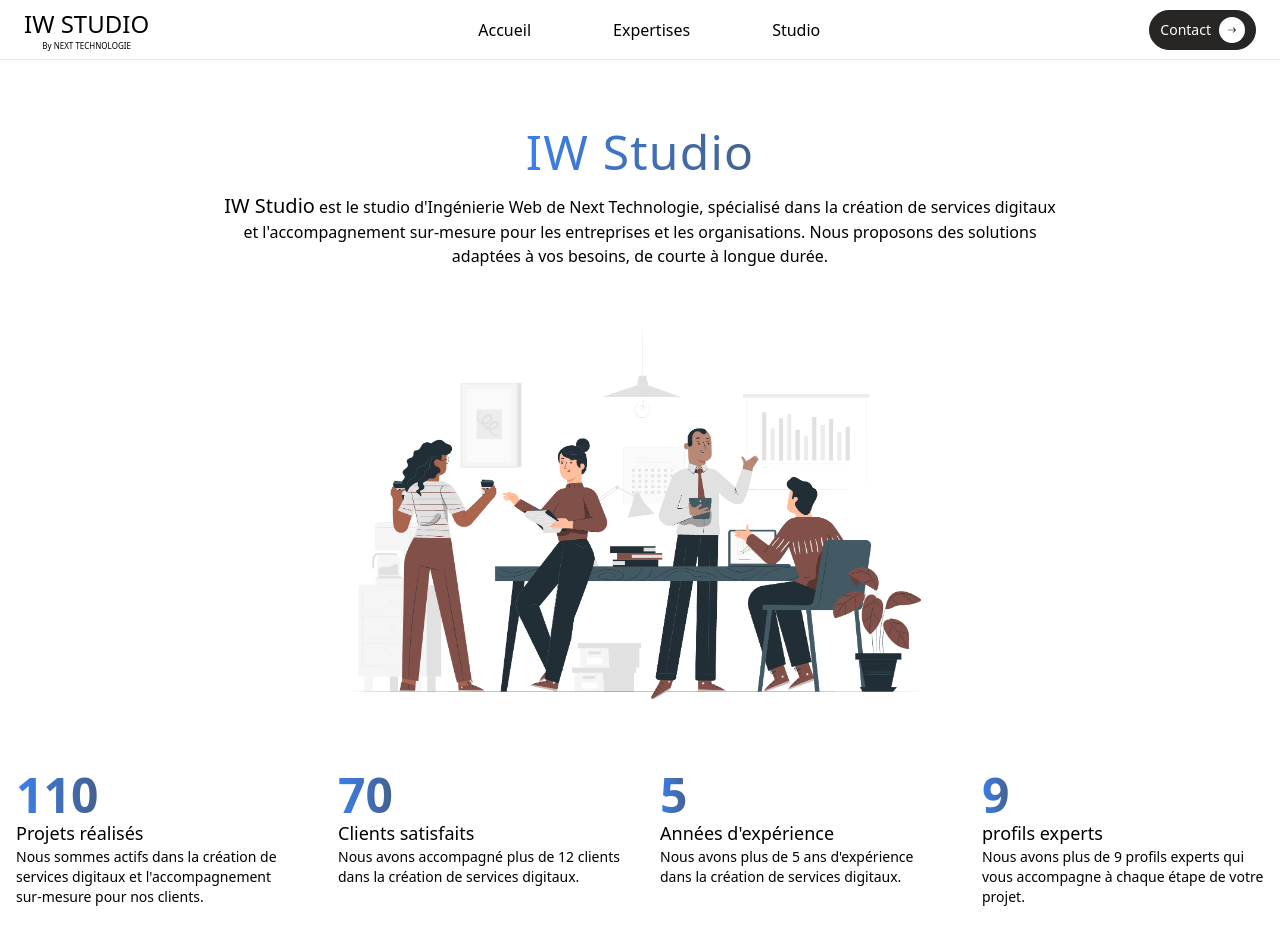
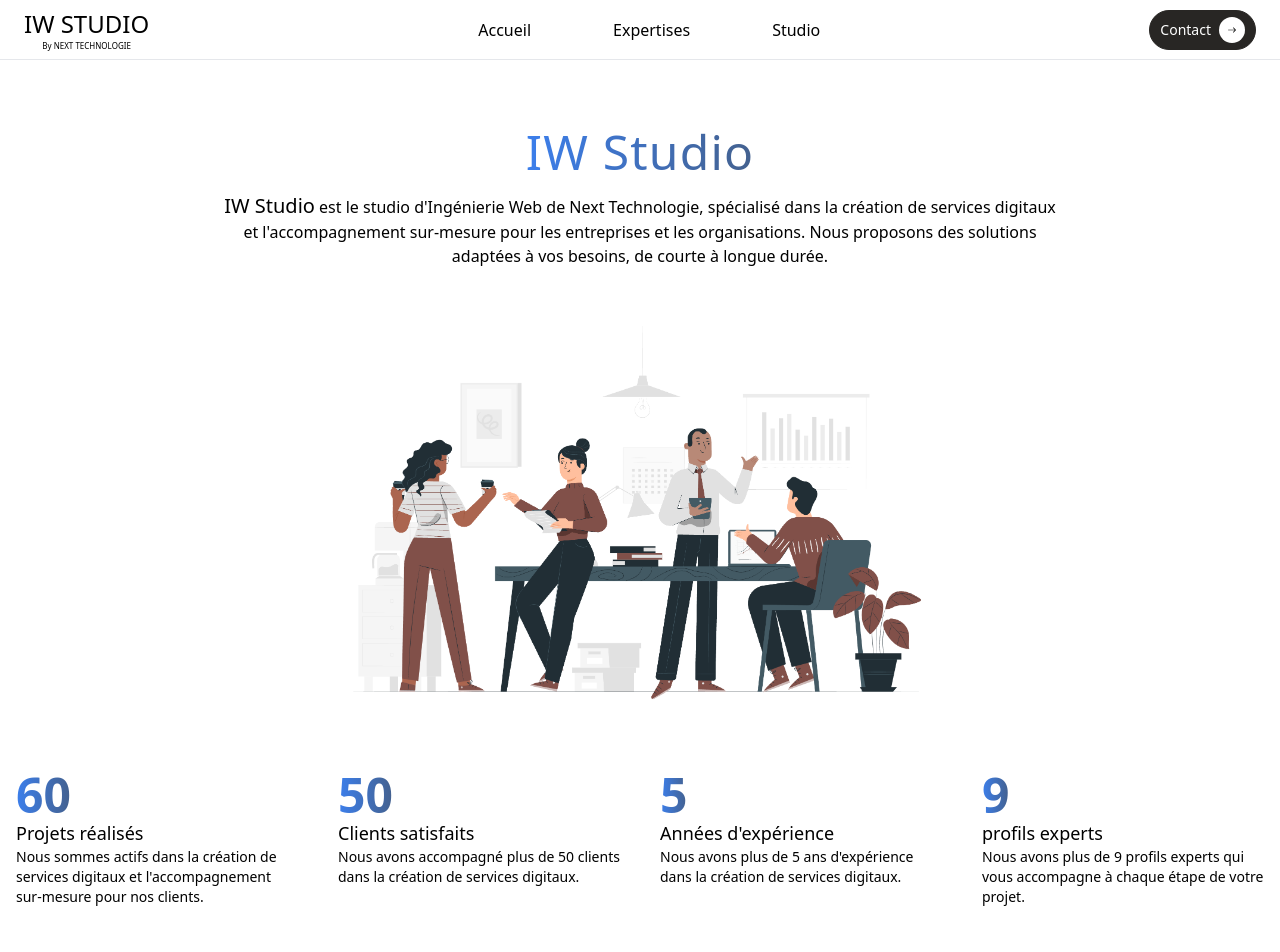
Before and after one commit to DaniOmer/next-technologie, a React (Vite) app: page /about-us in a window 1280 px wide. Shown: the top 952 px of the page. Built offline with nearby package versions, Linux system fonts and the light colour scheme.

Commit message:
Updated content on about and home page

```diff
--- a/src/pages/About.jsx
+++ b/src/pages/About.jsx
@@ -40,7 +40,7 @@
         <div className="grid grid-cols-1 sm:grid-cols-2 xl:grid-cols-4 gap-10">
           <div className="text-center sm:text-left">
             <p className="text-3xl md:text-4xl lg:text-5xl font-bold">
-              <TextGradient text="110" />
+              <TextGradient text="60" />
             </p>
             <h3 className="text-base md:text-lg font-medium">
               Projets réalisés
@@ -52,13 +52,13 @@
           </div>
           <div className="text-center sm:text-left">
             <p className="text-3xl md:text-4xl lg:text-5xl font-bold">
-              <TextGradient text="70" />
+              <TextGradient text="50" />
             </p>
             <h3 className="text-base md:text-lg font-medium">
               Clients satisfaits
             </h3>
             <p className="text-sm">
-              Nous avons accompagné plus de 12 clients dans la création de
+              Nous avons accompagné plus de 50 clients dans la création de
               services digitaux.
             </p>
           </div>
--- a/src/pages/Homepage.jsx
+++ b/src/pages/Homepage.jsx
@@ -46,7 +46,7 @@
           <div className="grid md:grid-rows-3 grid-cols-2 md:grid-cols-1 gap-2 md:gap-4">
             <div className="md:row-span-2 flex flex-col justify-center items-center border border-primary rounded-3xl">
               <h2 className="text-3xl md:text-7xl font-medium my-1 leading-10 lg:leading-tight text-primary">
-                110 +
+                60 +
               </h2>
               <p className="text-xs md:text-sm text-center p-2">
                 Projets réalisés pour nos clients avec un taux de satisfaction
@@ -55,7 +55,7 @@
             </div>
             <div className="flex flex-col justify-center items-center bg-primary text-white rounded-3xl">
               <h2 className="text-2xl md:text-5xl font-bold my-1 leading-10 lg:leading-tight">
-                70 +
+                50 +
               </h2>
               <p className="text-xs md:text-sm text-center p-2">
                 Clients nous ont fait confiance pour leurs projets.{" "}
--- a/src/pages/Work.jsx
+++ b/src/pages/Work.jsx
@@ -34,7 +34,7 @@
       {/* Work */}
       <section className="mt-8 md:mt-24">
         <div className="grid grid-cols-1 md:grid-cols-3 gap-10 mt-6">
-          <div className="flex flex-col">
+          <div className="flex flex-col min-h-full">
             <img
               src={Ecommerce1}
               alt="our-work-1"
@@ -48,7 +48,7 @@
               </p>
             </div>
           </div>
-          <div className="flex flex-col">
+          <div className="flex flex-col min-h-full">
             <img
               src={Customer3}
               alt="our-work-3"
@@ -62,7 +62,7 @@
               </p>
             </div>
           </div>
-          <div className="flex flex-col">
+          <div className="flex flex-col min-h-full">
             <img
               src={SaasInvoice}
               alt="our-work-2"
@@ -76,7 +76,7 @@
               </p>
             </div>
           </div>
-          <div className="flex flex-col">
+          <div className="flex flex-col min-h-full">
             <img
               src={Customer1}
               alt="our-work-3"
@@ -90,7 +90,7 @@
               </p>
             </div>
           </div>
-          <div className="flex flex-col">
+          <div className="flex flex-col min-h-full">
             <img
               src={Ecommerce3}
               alt="our-work-3"
@@ -99,10 +99,10 @@
             <h3>Site Ecommerce de vente de mobiliers</h3>
             <p className="text-sm text-gray-500">
               <span className="font-medium text-black">Stack technique</span> :
-              Vue.js, fastAPI PostgreSQL, Tailwindcss
+              Vue.js, fastAPI, PostgreSQL, Tailwindcss
             </p>
           </div>
-          <div className="flex flex-col">
+          <div className="flex flex-col min-h-full">
             <img
               src={Customer2}
               alt="our-work-3"
```
